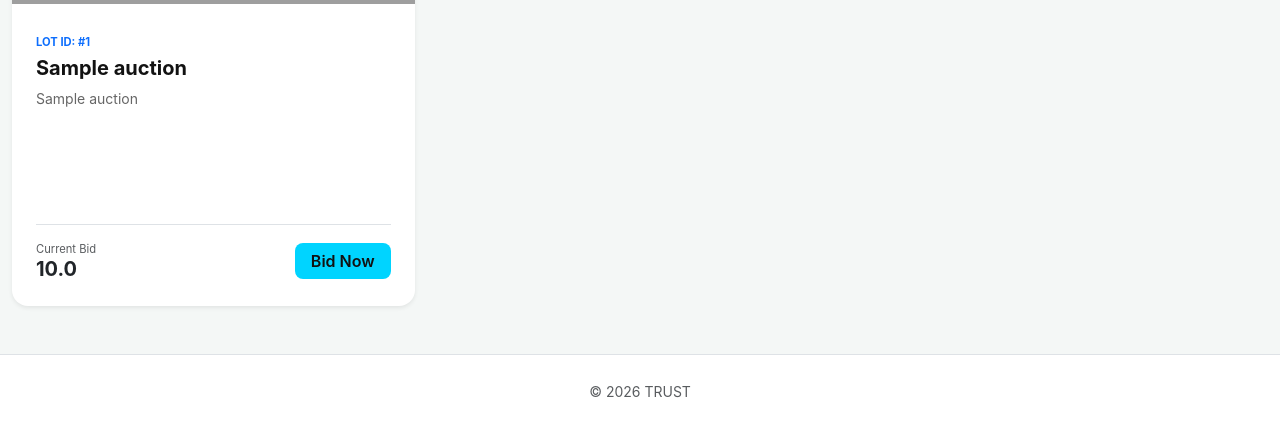
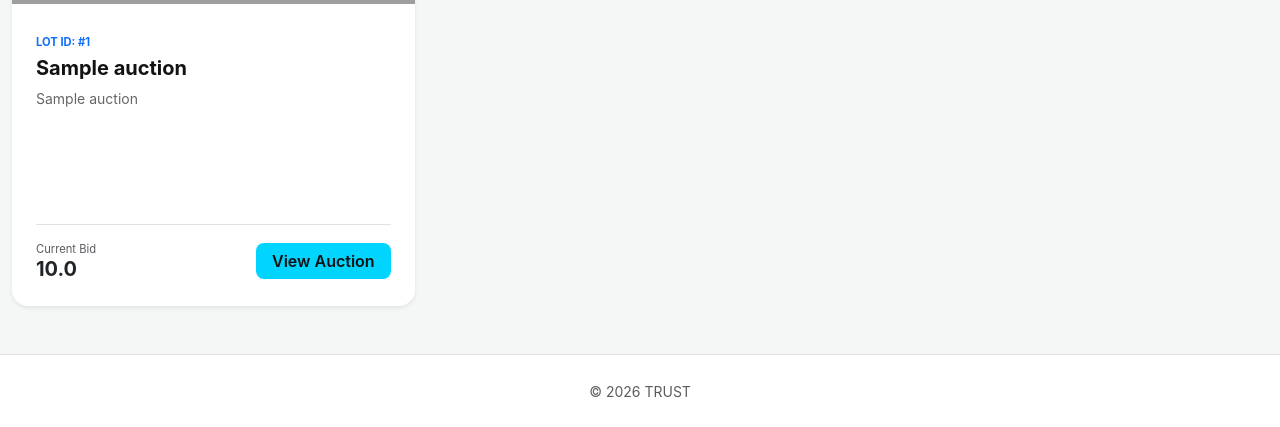
Before and after one commit to jorgemar723/-trust-auction-system, a Flask app: page /watchlist in a window 1280 px wide. Shown: the part 483-910 px from the top of the page. Run offline with Flask 3, Linux system fonts and the light colour scheme; a user stored in the database is signed in; a database or web service that is not in the repository returns one stand-in record (values such as "Sample title"); some libraries are stand-ins or nearby versions; grey boxes are pictures that could not be loaded.

Commit message:
PROJ-103: Made new auction card component& existing files now use it
Also made a new "my auctions" html template

```diff
--- /dev/null
+++ b/templates/auction_card.html
@@ -0,0 +1,29 @@
+<div class="col">
+        <div class="card auction-card border-0 shadow-sm">
+
+            <div class="card-img-container">
+                <img src="{{ url_for('static', filename=auction.image) }}"
+                     class="card-img-top"
+                     alt="{{ auction.title }}">
+            </div>
+
+            <div class="card-body">
+                <div>
+                    <small class="text-primary fw-bold text-uppercase" style="font-size: 0.7rem;">Lot ID: #{{ auction.id }}</small>
+                    <h5 class="card-title mt-1" title="{{ auction.title }}">{{ auction.title }}</h5>
+                    <p class="card-text small">
+                        {{ auction.description }}
+                    </p>
+                </div>
+
+                <div class="mt-auto pt-3 border-top d-flex justify-content-between align-items-center">
+                    <div>
+                        <small class="d-block text-muted" style="font-size: 0.7rem;">Current Bid</small>
+                        <span class="h5 fw-bold mb-0 text-dark">{{ auction.current_bid }}</span>
+                    </div>
+                    <a href="/auction/{{ auction.id }}" class="btn btn-trust px-3">View Auction</a>
+                </div>
+            </div>
+
+        </div>
+    </div>
--- a/templates/watchlist.html
+++ b/templates/watchlist.html
@@ -11,35 +11,7 @@
 {% else %}
     <div class="row row-cols-1 row-cols-md-2 row-cols-lg-3 g-4">
         {% for auction in auctions %}
-        <div class="col">
-            <div class="card auction-card border-0 shadow-sm">
-
-                <div class="card-img-container">
-                    <img src="{{ url_for('static', filename=auction.image) }}"
-                         class="card-img-top"
-                         alt="{{ auction.title }}">
-                </div>
-
-                <div class="card-body">
-                    <div>
-                        <small class="text-primary fw-bold text-uppercase" style="font-size: 0.7rem;">Lot ID: #{{ auction.id }}</small>
-                        <h5 class="card-title mt-1" title="{{ auction.title }}">{{ auction.title }}</h5>
-                        <p class="card-text small">
-                            {{ auction.description }}
-                        </p>
-                    </div>
-
-                    <div class="mt-auto pt-3 border-top d-flex justify-content-between align-items-center">
-                        <div>
-                            <small class="d-block text-muted" style="font-size: 0.7rem;">Current Bid</small>
-                            <span class="h5 fw-bold mb-0 text-dark">{{ auction.current_bid }}</span>
-                        </div>
-                        <a href="/auction/{{ auction.id }}" class="btn btn-trust px-3">Bid Now</a>
-                    </div>
-                </div>
-
-            </div>
-        </div>
+            {% include 'auction_card.html' %}
         {% endfor %}
     </div>
 {% endif %}
```
Also changed, not shown: templates/index.html (+1 -29 lines), templates/my_auctions.html (added, +19 -0 lines).
